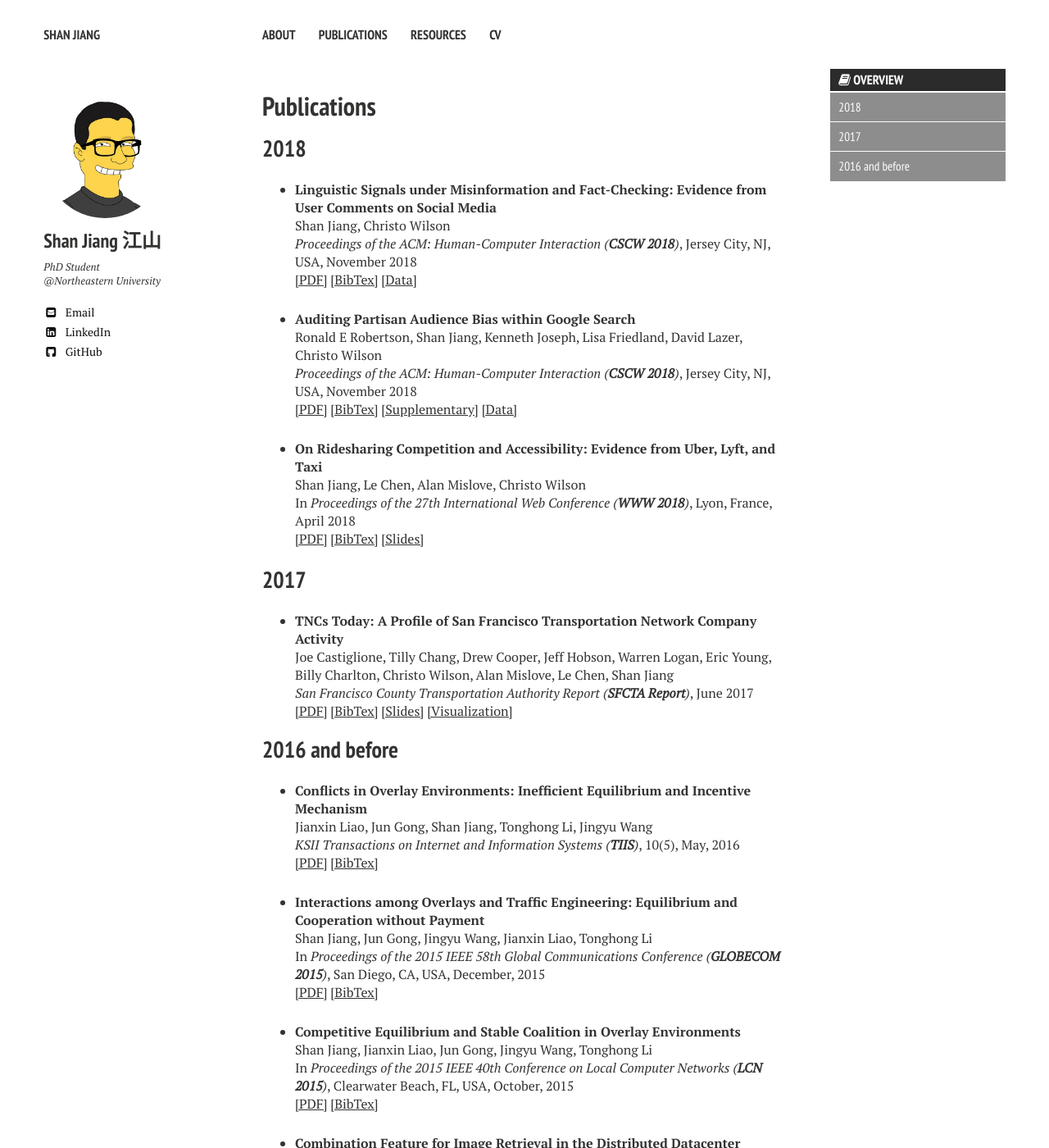
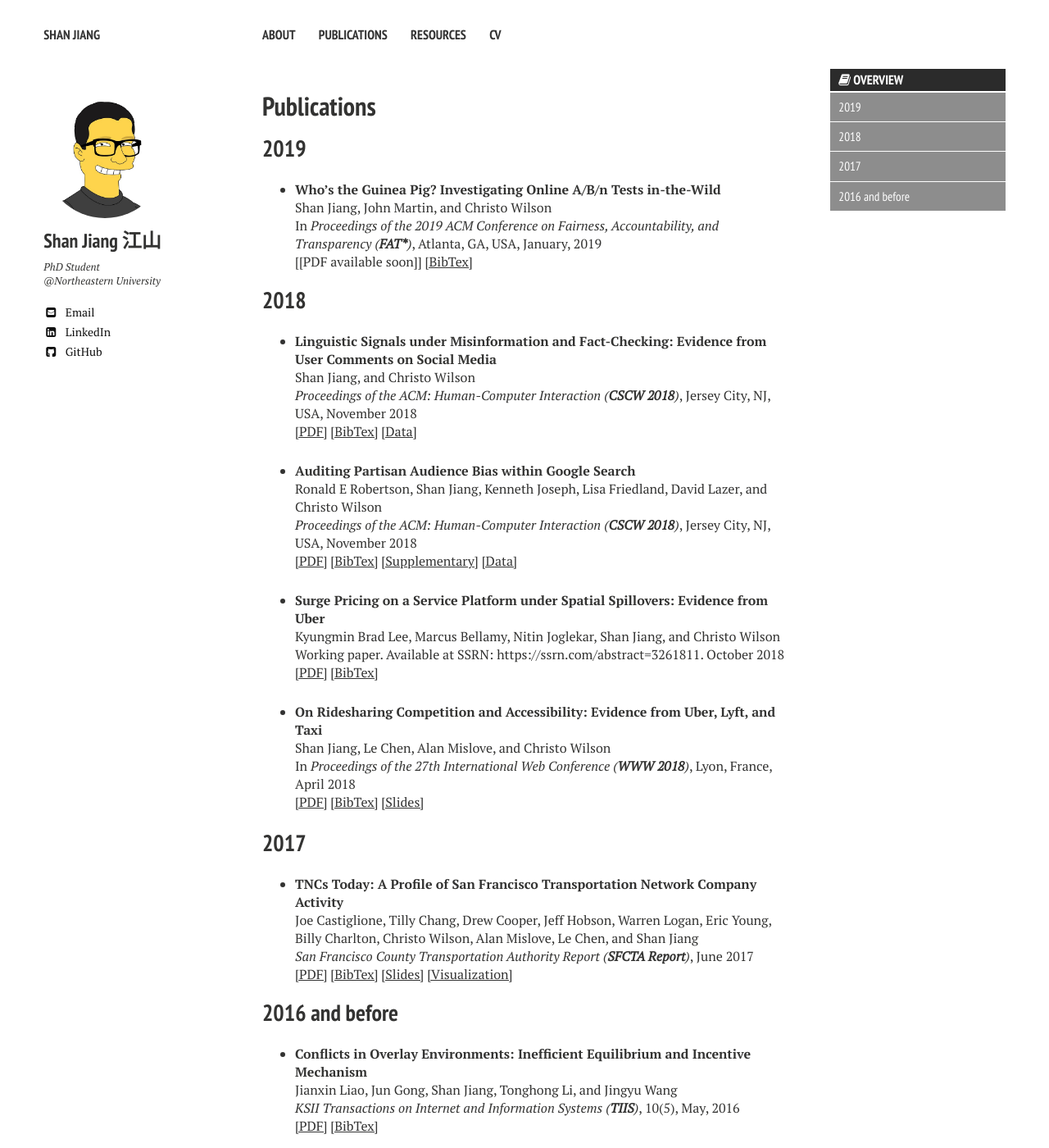
Before and after one commit to printfoo/printfoo.github.io, a Jekyll site: the page built from publications/index.md, in a window 1280 px wide and 1400 px high. Shown: the whole window at 82% size. Built offline with Jekyll 4.4.1, drawn with Linux system fonts in a browser that asks for light colours; nearby versions of some CDN libraries; some of the changed text lies outside the part shown.

Commit message:
update pubs

```diff
--- a/publications/index.md
+++ b/publications/index.md
@@ -9,48 +9,60 @@ comments: false
 
 {% include _toc.html %}
 
+## 2019
+
+* **Who’s the Guinea Pig? Investigating Online A/B/n Tests in-the-Wild**
+Shan Jiang, John Martin, and Christo Wilson
+In *Proceedings of the 2019 ACM Conference on Fairness, Accountability, and Transparency (**FAT\***)*, Atlanta, GA, USA, January, 2019
+[\[PDF available soon\]] [\[BibTex\]](fat19_bib.txt){:target="_blank"}
+
 ## 2018
 
 * **Linguistic Signals under Misinformation and Fact-Checking: Evidence from User Comments on Social Media**
-Shan Jiang, Christo Wilson
+Shan Jiang, and Christo Wilson
 *Proceedings of the ACM: Human-Computer Interaction (**CSCW 2018**)*, Jersey City, NJ, USA, November 2018
-[\[PDF\]](cscw18a_paper.pdf){:target="_blank"} [\[BibTex\]](cscw18a_bib.pdf){:target="_blank"} [\[Data\]](../resources/#misinformation){:target="_blank"}
+[\[PDF\]](cscw18a_paper.pdf){:target="_blank"} [\[BibTex\]](cscw18a_bib.txt){:target="_blank"} [\[Data\]](../resources/#misinformation){:target="_blank"}
 
 * **Auditing Partisan Audience Bias within Google Search**
-Ronald E Robertson, Shan Jiang, Kenneth Joseph, Lisa Friedland, David Lazer, Christo Wilson
+Ronald E Robertson, Shan Jiang, Kenneth Joseph, Lisa Friedland, David Lazer, and Christo Wilson
 *Proceedings of the ACM: Human-Computer Interaction (**CSCW 2018**)*, Jersey City, NJ, USA, November 2018
-[\[PDF\]](cscw18b_paper.pdf){:target="_blank"} [\[BibTex\]](cscw18b_bib.pdf){:target="_blank"} [\[Supplementary\]](cscw18b_supplementary.pdf){:target="_blank"} [\[Data\]](../resources/#partisan-bias){:target="_blank"}
+[\[PDF\]](cscw18b_paper.pdf){:target="_blank"} [\[BibTex\]](cscw18b_bib.txt){:target="_blank"} [\[Supplementary\]](cscw18b_supplementary.pdf){:target="_blank"} [\[Data\]](../resources/#partisan-bias){:target="_blank"}
+
+* **Surge Pricing on a Service Platform under Spatial Spillovers: Evidence from Uber**
+Kyungmin Brad Lee, Marcus Bellamy, Nitin Joglekar, Shan Jiang, and Christo Wilson
+Working paper. Available at SSRN: https://ssrn.com/abstract=3261811. October 2018
+[\[PDF\]](ssrn18_paper.pdf){:target="_blank"} [\[BibTex\]](ssrn18_bib.txt){:target="_blank"}
 
 * **On Ridesharing Competition and Accessibility: Evidence from Uber, Lyft, and Taxi**
-Shan Jiang, Le Chen, Alan Mislove, Christo Wilson
+Shan Jiang, Le Chen, Alan Mislove, and Christo Wilson
 In *Proceedings of the 27th International Web Conference (**WWW 2018**)*, Lyon, France, April 2018
 [\[PDF\]](www18_paper.pdf){:target="_blank"} [\[BibTex\]](www18_bib.txt){:target="_blank"} [\[Slides\]](www18_slides.pdf){:target="_blank"}
 
 ## 2017
 
 * **TNCs Today: A Profile of San Francisco Transportation Network Company Activity**
-Joe Castiglione, Tilly Chang, Drew Cooper, Jeff Hobson, Warren Logan, Eric Young, Billy Charlton, Christo Wilson, Alan Mislove, Le Chen, Shan Jiang
+Joe Castiglione, Tilly Chang, Drew Cooper, Jeff Hobson, Warren Logan, Eric Young, Billy Charlton, Christo Wilson, Alan Mislove, Le Chen, and Shan Jiang
 *San Francisco County Transportation Authority Report (**SFCTA Report**)*, June 2017
 [\[PDF\]](sfcta17_paper.pdf){:target="_blank"} [\[BibTex\]](sfcta17_bib.txt){:target="_blank"} [\[Slides\]](sfcta17_slides.pdf){:target="_blank"} [\[Visualization\]](https://tncstoday.sfcta.org){:target="_blank"}
 
 ## 2016 and before
 
 * **Conflicts in Overlay Environments: Inefficient Equilibrium and Incentive Mechanism**
-Jianxin Liao, Jun Gong, Shan Jiang, Tonghong Li, Jingyu Wang
+Jianxin Liao, Jun Gong, Shan Jiang, Tonghong Li, and Jingyu Wang
 *KSII Transactions on Internet and Information Systems (**TIIS**)*, 10(5), May, 2016
 [\[PDF\]](tiis16_paper.pdf){:target="_blank"} [\[BibTex\]](tiis16_bib.txt){:target="_blank"}
 
 * **Interactions among Overlays and Traffic Engineering: Equilibrium and Cooperation without Payment**
-Shan Jiang, Jun Gong, Jingyu Wang, Jianxin Liao, Tonghong Li
+Shan Jiang, Jun Gong, Jingyu Wang, Jianxin Liao, and Tonghong Li
 In *Proceedings of the 2015 IEEE 58th Global Communications Conference (**GLOBECOM 2015**)*, San Diego, CA, USA, December, 2015
 [\[PDF\]](globecom15_paper.pdf){:target="_blank"} [\[BibTex\]](globecom15_bib.txt){:target="_blank"}
 
 * **Competitive Equilibrium and Stable Coalition in Overlay Environments**
-Shan Jiang, Jianxin Liao, Jun Gong, Jingyu Wang, Tonghong Li
+Shan Jiang, Jianxin Liao, Jun Gong, Jingyu Wang, and Tonghong Li
 In *Proceedings of the 2015 IEEE 40th Conference on Local Computer Networks (**LCN 2015**)*, Clearwater Beach, FL, USA, October, 2015
 [\[PDF\]](lcn15_paper.pdf){:target="_blank"} [\[BibTex\]](lcn15_bib.txt){:target="_blank"}
 
 * **Combination Feature for Image Retrieval in the Distributed Datacenter**
-Di Yang, Jianxin Liao, Qi Qi, Jingyu Wang, Haifeng Sun, Shan Jiang
+Di Yang, Jianxin Liao, Qi Qi, Jingyu Wang, Haifeng Sun, and Shan Jiang
 In *Proceedings of the 2014 IEEE 20th International Conference on Parallel and Distributed Systems (**ICPADS 2014**)*, Hsinchu, Taiwan, December, 2014
 [\[PDF\]](icpads14_paper.pdf){:target="_blank"} [\[BibTex\]](icpads14_bib.txt){:target="_blank"}
```
Also changed, not shown: 1 other file.
